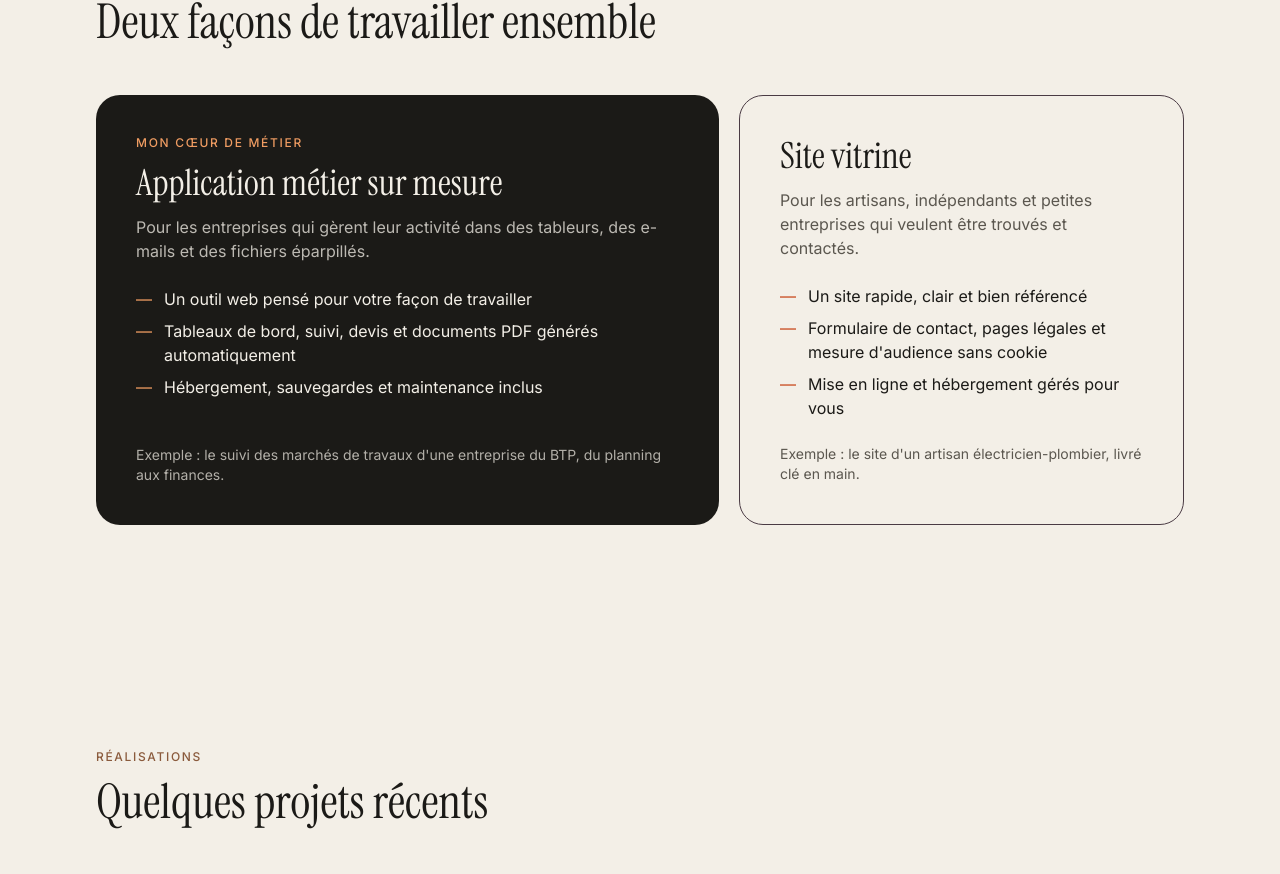
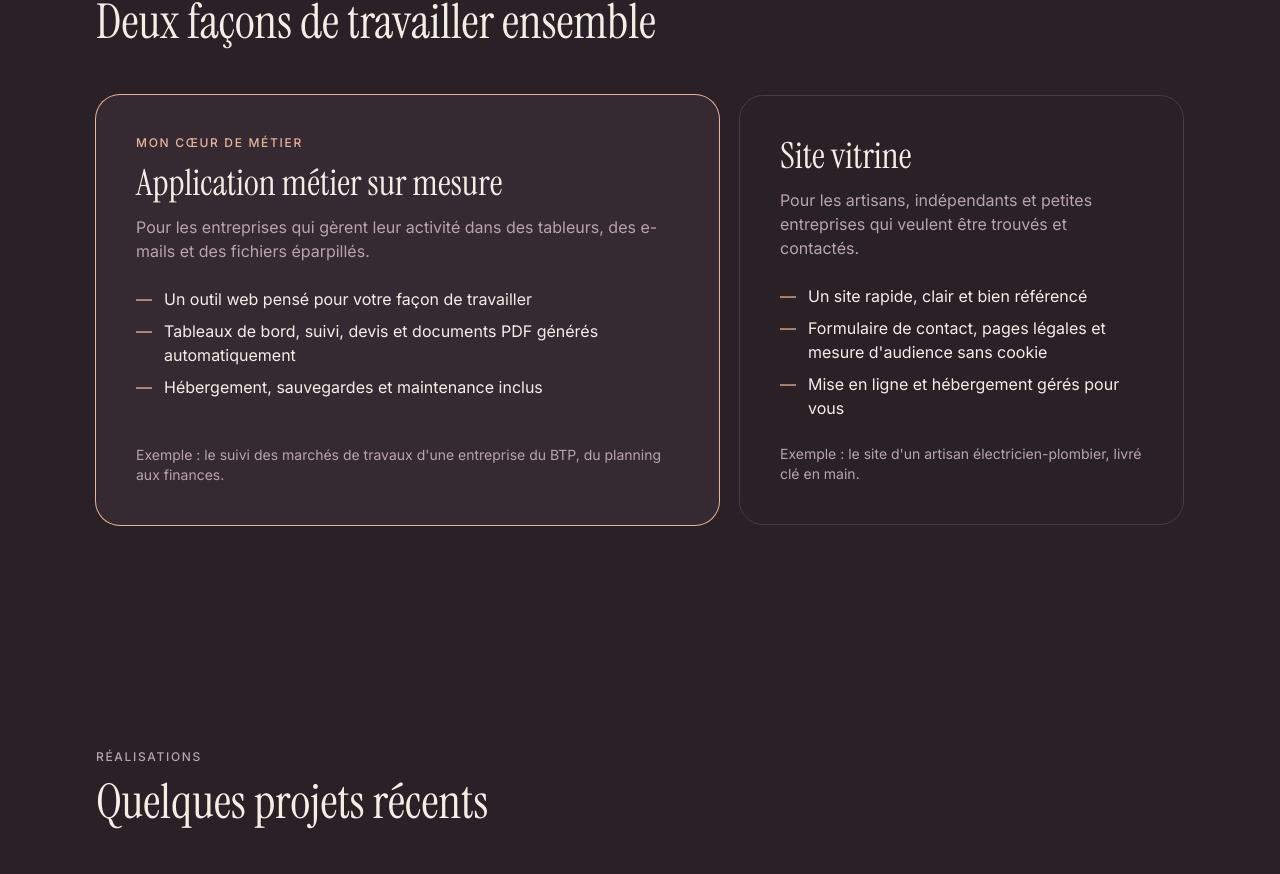
Before and after one commit to Augustin-Jouan/jouan.dev, a Next.js app in the folder apps/web/: page / in a window 1280 px wide. Shown: the part 927-1801 px from the top of the page. Built offline with nearby package versions, Linux system fonts and the light colour scheme; no server answers.

Commit message:
Charte : socle sombre, en-tête, pied de page et accueil aux rôles

```diff
--- a/apps/web/app/globals.css
+++ b/apps/web/app/globals.css
@@ -53,7 +53,7 @@
   --color-braise-claire: #ef9c62;
   --color-terre: #8a5a3c;
 
-  --shadow-fenetre: 0 30px 80px -40px rgb(27 26 23 / 0.45);
+  --shadow-fenetre: 0 30px 80px -40px rgb(0 0 0 / 0.6);
 
   /* Colonne de contenu des grands écrans (classe `max-w-page`, à partir de 2xl). */
   --container-page: 90rem;
@@ -63,9 +63,32 @@
 }
 
 html {
-  background-color: var(--color-papier);
-  color: var(--color-encre);
+  color-scheme: dark;
+  background-color: var(--color-fond);
+  color: var(--color-texte);
   scroll-behavior: smooth;
+}
+
+::selection {
+  background-color: var(--color-accent);
+  color: var(--color-sur-accent);
+}
+
+/* Anneau de focus pêche partout (3:1 au moins sur le fond et les cartes). */
+:focus-visible {
+  outline: 2px solid var(--color-accent);
+  outline-offset: 3px;
+}
+
+/* Champs pré-remplis par le navigateur : Chrome y pose un fond clair que
+   `color-scheme` ne corrige pas. */
+input:autofill,
+textarea:autofill,
+input:-webkit-autofill,
+textarea:-webkit-autofill {
+  -webkit-text-fill-color: var(--color-texte);
+  caret-color: var(--color-texte);
+  box-shadow: 0 0 0 1000px var(--color-surface) inset;
 }
 
 @media (prefers-reduced-motion: reduce) {
@@ -74,7 +97,7 @@ html {
   }
 }
 
-/* Grain de papier : bruit SVG très léger, fixe, sous tout le contenu. */
+/* Grain : bruit SVG très léger, fixe, sous tout le contenu. */
 body::before {
   content: "";
   position: fixed;
--- a/apps/web/app/layout.tsx
+++ b/apps/web/app/layout.tsx
@@ -51,7 +51,7 @@ export default function RootLayout({
   return (
     <html lang="fr" className={`${inter.variable} ${instrument.variable}`}>
       {/* `relative` : le fond de l'accueil se positionne par rapport au corps. */}
-      <body className="relative flex min-h-screen flex-col font-sans text-encre">
+      <body className="relative flex min-h-screen flex-col font-sans text-texte">
         <PersonJsonLd />
         <Umami />
         <SkipLink />
--- a/apps/web/components/accueil/Methode.tsx
+++ b/apps/web/components/accueil/Methode.tsx
@@ -8,11 +8,11 @@ export function Methode() {
       <ol className="grid gap-8 sm:grid-cols-2 lg:grid-cols-5">
         {etapes.map((etape, index) => (
           <li key={etape.titre} className="flex flex-col gap-2 border-t border-trait pt-5">
-            <span aria-hidden="true" className="font-serif text-3xl text-brique">
+            <span aria-hidden="true" className="font-serif text-3xl text-accent">
               {String(index + 1).padStart(2, "0")}
             </span>
             <h3 className="font-medium">{etape.titre}</h3>
-            <p className="text-sm text-encre-douce">{etape.description}</p>
+            <p className="text-sm text-texte-doux">{etape.description}</p>
           </li>
         ))}
       </ol>
--- a/apps/web/components/accueil/Offre.tsx
+++ b/apps/web/components/accueil/Offre.tsx
@@ -15,36 +15,34 @@ export function Offre({ angle = "application" }: { angle?: Angle }) {
 }
 
 function CarteOffre({ offre }: { offre: OffreType }) {
-  const sombre = offre.miseEnAvant;
+  const enAvant = offre.miseEnAvant;
 
   return (
     <article
       className={`flex flex-col gap-6 rounded-3xl p-8 sm:p-10 ${
-        sombre ? "bg-encre text-papier" : "border border-trait"
+        enAvant ? "bg-surface ring-1 ring-accent" : "border border-trait"
       }`}
     >
       <div>
-        {sombre && (
-          <p className="mb-3 text-xs font-medium uppercase tracking-[0.14em] text-braise-claire">
+        {enAvant && (
+          <p className="mb-3 text-xs font-medium uppercase tracking-[0.14em] text-accent">
             Mon cœur de métier
           </p>
         )}
         <h3 className="font-serif text-3xl sm:text-4xl">{offre.titre}</h3>
-        <p className={`mt-3 ${sombre ? "text-papier/75" : "text-encre-douce"}`}>{offre.pourQui}</p>
+        <p className="mt-3 text-texte-doux">{offre.pourQui}</p>
       </div>
       <ul className="flex flex-col gap-2">
         {offre.livrables.map((livrable) => (
           <li key={livrable} className="flex gap-3">
-            <span aria-hidden="true" className={sombre ? "text-braise-claire" : "text-brique"}>
+            <span aria-hidden="true" className="text-accent">
               —
             </span>
             {livrable}
           </li>
         ))}
       </ul>
-      <p className={`mt-auto text-sm ${sombre ? "text-papier/70" : "text-encre-douce"}`}>
-        {offre.exemple}
-      </p>
+      <p className="mt-auto text-sm text-texte-doux">{offre.exemple}</p>
     </article>
   );
 }
--- a/apps/web/components/accueil/Section.tsx
+++ b/apps/web/components/accueil/Section.tsx
@@ -17,7 +17,7 @@ export function Section({ id, surtitre, titre, children }: Props) {
       className="mx-auto w-full max-w-6xl 2xl:max-w-page scroll-mt-8 px-5 py-20 sm:px-8 sm:py-28"
     >
       {/* Repère des curseurs en direct (table REPERES de lib/direct/coordonnees.ts). */}
-      <p className="mb-3 text-xs font-medium uppercase tracking-[0.14em] text-terre">{surtitre}</p>
+      <p className="mb-3 text-xs font-medium uppercase tracking-[0.14em] text-texte-doux">{surtitre}</p>
       <h2 id={titreId} className="mb-12 max-w-3xl font-serif text-4xl leading-[1.05] sm:text-5xl 2xl:text-6xl">
         {titre}
       </h2>
--- a/apps/web/components/accueil/SectionContact.tsx
+++ b/apps/web/components/accueil/SectionContact.tsx
@@ -9,12 +9,12 @@ export function SectionContact({ jeton }: { jeton?: string }) {
     <Section id={ANCRES.contact} {...sections.contact}>
       <div className="grid gap-12 lg:grid-cols-[1.4fr_1fr]">
         <ContactForm jeton={jeton} />
-        <div className="flex flex-col gap-3 text-encre-douce">
+        <div className="flex flex-col gap-3 text-texte-doux">
           <p>Vous préférez l&apos;e-mail ? Écrivez-moi directement :</p>
           <p>
             <a
               href={`mailto:${contact.email}`}
-              className="font-serif text-3xl break-all text-encre underline decoration-trait underline-offset-4 hover:decoration-encre"
+              className="font-serif text-3xl break-all text-texte underline decoration-trait-fort underline-offset-4 hover:decoration-accent"
             >
               {contact.email}
             </a>
--- a/apps/web/components/direct/CompteurPresents.tsx
+++ b/apps/web/components/direct/CompteurPresents.tsx
@@ -12,11 +12,11 @@ export function CompteurPresents() {
   const { etat, pointeurFin, partage, basculerPartage } = useDirect();
   const plusieurs = etat.presents >= 2;
   return (
-    <div data-testid="compteur-presents" className="mb-3 flex h-7 items-center gap-4 text-sm text-encre-douce">
+    <div data-testid="compteur-presents" className="mb-3 flex h-7 items-center gap-4 text-sm text-texte-doux">
       <p aria-live="polite" className="flex items-center gap-2">
         {plusieurs && (
           <>
-            <span aria-hidden="true" className="size-2 rounded-full bg-emerald-600 motion-safe:animate-pulse" />
+            <span aria-hidden="true" className="size-2 rounded-full bg-vivant motion-safe:animate-pulse" />
             {`${etat.presents} personnes regardent cette page`}
           </>
         )}
@@ -25,7 +25,7 @@ export function CompteurPresents() {
         <button
           type="button"
           onClick={basculerPartage}
-          className="underline decoration-trait underline-offset-4 transition-colors hover:text-encre"
+          className="underline decoration-trait-fort underline-offset-4 transition-colors hover:text-texte"
         >
           {partage ? "Masquer mon curseur" : "Montrer mon curseur"}
         </button>
--- a/apps/web/components/layout/Header.tsx
+++ b/apps/web/components/layout/Header.tsx
@@ -12,10 +12,10 @@ export function Header() {
           {siteName}
         </LienAuSurvol>
         <nav aria-label="Navigation principale">
-          <ul className="flex gap-5 text-sm text-encre-douce 2xl:gap-7 2xl:text-base">
+          <ul className="flex gap-5 text-sm text-texte-doux 2xl:gap-7 2xl:text-base">
             {navLinks.map((link) => (
               <li key={link.href}>
-                <LienSection href={link.href} className="transition-colors hover:text-encre">
+                <LienSection href={link.href} className="transition-colors hover:text-texte">
                   {link.label}
                 </LienSection>
               </li>
--- a/apps/web/components/layout/SkipLink.tsx
+++ b/apps/web/components/layout/SkipLink.tsx
@@ -4,7 +4,7 @@ export const CONTENU_ID = "contenu";
 /**
  * Premier élément focusable de la page : un utilisateur au clavier ou au
  * lecteur d'écran saute l'en-tête et sa navigation d'un seul Tab + Entrée.
- * Invisible tant qu'il n'a pas le focus, puis affiché en pastille papier en
+ * Invisible tant qu'il n'a pas le focus, puis affiché en pastille sombre en
  * haut à gauche (classes `focus:*`) ; ne pas retirer `sr-only` /
  * `focus:not-sr-only`.
  */
@@ -12,7 +12,7 @@ export function SkipLink() {
   return (
     <a
       href={`#${CONTENU_ID}`}
-      className="sr-only focus:not-sr-only focus:fixed focus:left-4 focus:top-4 focus:z-50 focus:rounded-full focus:bg-papier focus:px-4 focus:py-2 focus:underline"
+      className="sr-only focus:not-sr-only focus:fixed focus:left-4 focus:top-4 focus:z-50 focus:rounded-full focus:bg-surface focus:text-texte focus:px-4 focus:py-2 focus:underline"
     >
       Aller au contenu
     </a>
```
Also changed, not shown: apps/web/components/accueil/Accroche.tsx (+6 -6 lines), apps/web/components/accueil/Realisations.tsx (+5 -5 lines), apps/web/components/layout/Footer.tsx (+6 -6 lines).
